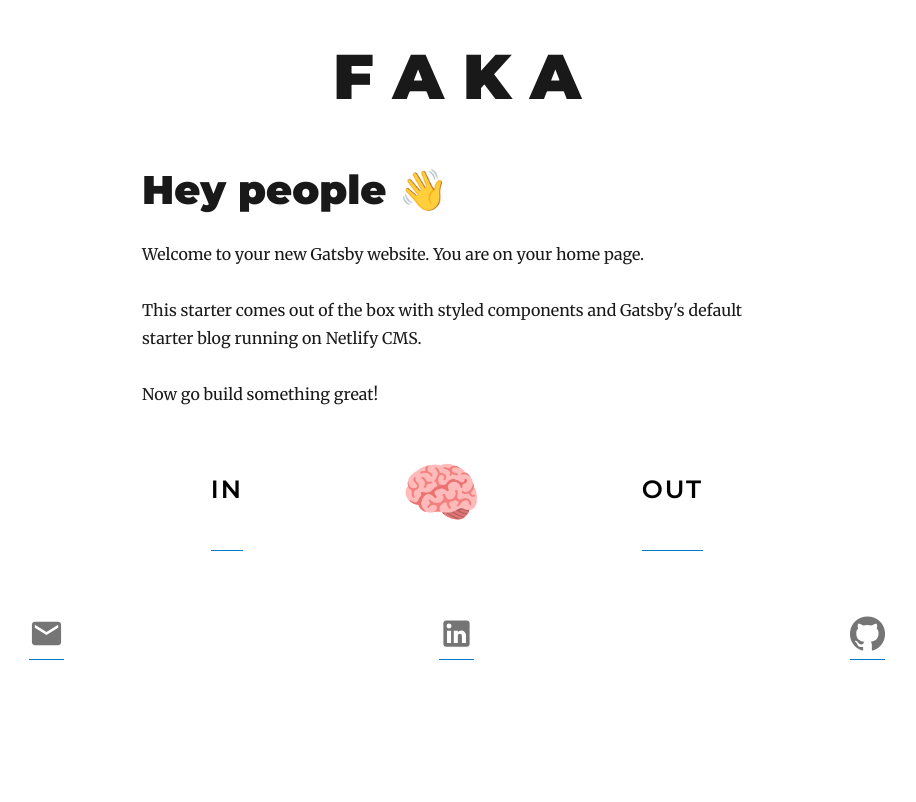
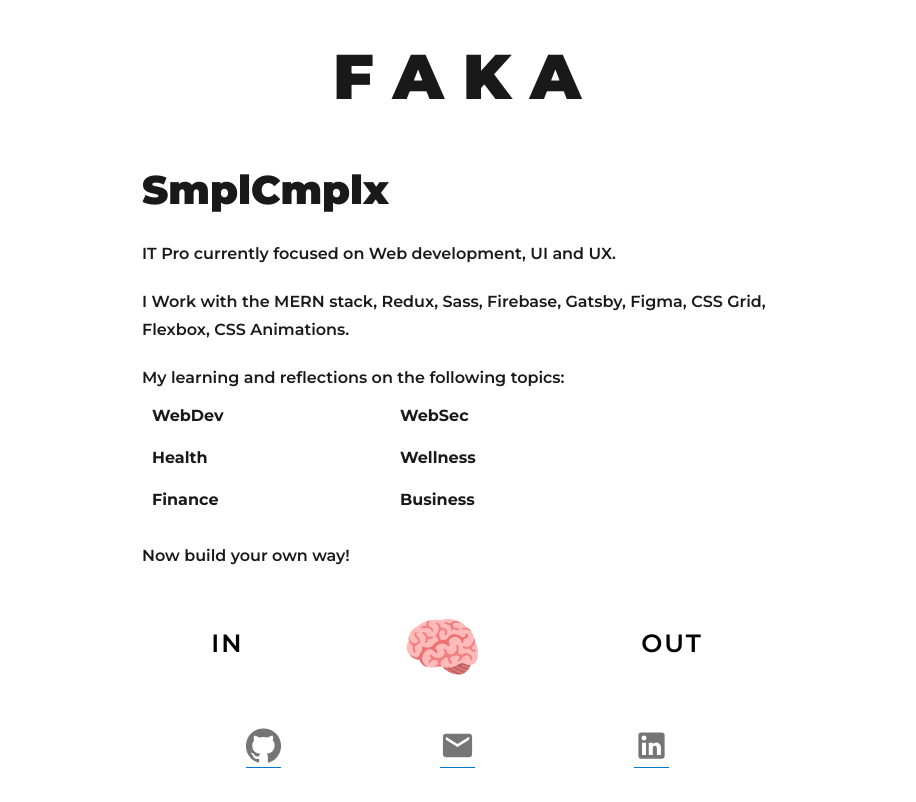
Before and after one commit to zFaka/demo-blog, a Gatsby site: page / in a window 1280 px wide. Shown: the whole page, without its empty margins (183-1099 px from the left). Built offline with nearby package versions, Linux system fonts and the light colour scheme; Gatsby itself is replaced by a stand-in of ours; some packages are replaced by stand-ins of ours.

Commit message:
update homepage

```diff
--- a/gatsby-config.js
+++ b/gatsby-config.js
@@ -1,8 +1,8 @@
 module.exports = {
   siteMetadata: {
     // edit below
-    title: `Gatsby Starter Personal Blog`,
-    author: `Gatsby`,
+    title: `Blog`,
+    author: `FAKA`,
     description: `A starter personal blog with styled components, dark mode, and Netlify CMS.`,
     siteUrl: `https://gatsby-starter-blog-demo.netlify.com/`,
     social: {
@@ -114,8 +114,8 @@ module.exports = {
     {
       resolve: `gatsby-plugin-manifest`,
       options: {
-        name: `Gatsby Starter Blog`,
-        short_name: `GatsbyJS`,
+        name: ` `,
+        short_name: `FAKA`,
         start_url: `/`,
         background_color: `#ffffff`,
         theme_color: `#663399`,
--- a/src/components/layout.js
+++ b/src/components/layout.js
@@ -72,7 +72,6 @@ class Layout extends React.Component {
         >
           <header>{header}</header>
           <main>{children}</main>
-        </div>
           <Footer>
             <div style={{
               display:'flex',
@@ -80,20 +79,26 @@ class Layout extends React.Component {
             }}>
               {/*}© {new Date().getFullYear()}, Built with
           {` `}*/}
-
-          <a href="mailto:facundoarenas29@gmail.com">
-            <EmailIcon color='action' fontSize='large'/>
-          </a>
-
-          <a href="https://www.linkedin.com/in/facundo-arenas">
-            <LinkedInIcon color='action' fontSize='large'/>
-          </a>
-
+              <div>
                 <a href="https://www.github.com/zfaka">
                   <GitHubIcon color='action' fontSize='large'/>
                 </a>
               </div>
+
+              <div>
+                <a href="mailto:facundoarenas29@gmail.com">
+                  <EmailIcon color='action' fontSize='large'/>
+                </a>
+              </div>
+
+              <div>
+                <a href="https://www.linkedin.com/in/facundo-arenas">
+                  <LinkedInIcon color='action' fontSize='large'/>
+                </a>
+              </div>
+            </div>
           </Footer>
+        </div>
       </Wrapper>
     )
   }
--- a/src/components/searchPosts.js
+++ b/src/components/searchPosts.js
@@ -126,7 +126,7 @@ const SearchPosts = ({ posts, localSearchBlog, location, navigate }) => {
         <input
           id="search"
           type="search"
-          placeholder="Search all posts"
+          placeholder="Post"
           value={query}
           onChange={e => {
             navigate(
--- a/src/pages/index.js
+++ b/src/pages/index.js
@@ -4,6 +4,7 @@ import { Link } from "gatsby"
 import Layout from "../components/layout"
 import SEO from "../components/seo"
 import Button from "../components/button"
+import '../utils/styles.css';
 
 class IndexPage extends React.Component {
   render() {
@@ -20,26 +21,82 @@ class IndexPage extends React.Component {
           keywords={[`blog`, `gatsby`, `javascript`, `react`]}
         />
         {/*<img style={{ margin: 0 }} src="./GatsbyScene.svg" alt="Gatsby Scene" />*/}
+
         <h1>
-          Hey people{" "}
-          <span role="img" aria-label="wave emoji">
-            👋
-          </span>
+          SmplCmplx
         </h1>
-        <p>Welcome to your new Gatsby website. You are on your home page.</p>
+
+        <p style={{marginBottom:'20px'}}>
+          IT Pro currently focused on Web development, UI and UX.
+        </p>
+        <p style={{marginBottom:'20px'}}>
+          I Work with the MERN stack, Redux, Sass, Firebase, Gatsby, Figma, CSS Grid, Flexbox, CSS Animations.
+        </p>
         <p>
-          This starter comes out of the box with styled components and Gatsby's
-          default starter blog running on Netlify CMS.
+          My learning and reflections on the following topics:
+          <div
+            display='inline'
+            justifyContent='center'
+            paddingTop='20px'
+            marginBottom='10px'
+          >
+            <ul style={{
+              fontWeight:'700',
+              verticalAlign: 'top',
+              marginTop:'10px',
+              marginLeft:'10px'
+            }}>
+              <li
+                style={{display:'inline-block',
+                  verticalAlign: 'top',
+                  float:'left',
+                  width:'40%'}}
+              >WebDev</li>
+              <li style={{display:'inline-block',
+                verticalAlign: 'top',
+                float:'left',
+                width:'40%'}}
+              >WebSec</li>
+              <li style={{display:'inline-block',
+                verticalAlign: 'top',
+                float:'left',
+                width:'40%'}}
+              >Health</li>
+              <li style={{display:'inline-block',
+                verticalAlign: 'top',
+                float:'left',
+                width:'40%'}}
+              >Wellness</li>
+              <li style={{display:'inline-block',
+                verticalAlign: 'top',
+                float:'left',
+                width:'40%'}}
+              >Finance</li>
+              <li style={{display:'inline-block',
+                verticalAlign: 'top',
+                width:'40%'}}
+              >Business</li>
+            </ul>
+          </div>
         </p>
-        <p>Now go build something great!</p>
+
+        <div>
+        <p style={{marginBottom:'20px'}}>Now build your own way!</p>
+        </div>
+
+
         <div style={{
           display:'flex',
-          justifyContent:'space-around',
+          justifyContent:'space-around'
         }}>
 
+          <div
+            width='100px'
+            height='100px'
+            display='flex-start'
+          >
             <Link to="/blog/">
               <Button
-              marginTop="0 auto"
                 fontSize='25px'
                 color='black'
                 background='white'
@@ -48,34 +105,38 @@ class IndexPage extends React.Component {
                 {/*<BlurOnIcon style={{color:'#ea5867'}} float='left'/>*/}
               </Button>
             </Link>
+          </div>
+
+          <div
+            width='100px'
+            height='100px'
+            display='center'
+          >
             <span role='img' aria-label="brain emoji"
               style={{
-              display: 'block',
-              border: 'none',
-              textAlign: 'center',
                 textDecoration: 'none',
                 cursor: 'default',
-              textTransform: 'uppercase',
-              letterSpacing: '2px',
-              userSelect:'select',
-
+                userSelect:'none',
                 background: "white",
                 fontSize: "65px",
                 fontWeight: "600",
-              borderRadius: "90px",
                 borderColor:'black',
                 padding: "0px 20px",
               }}>
               🧠
             </span>
+          </div>
+
+          <div
+            width='100px'
+            height='100px'
+            display='flex-end'
+          >
             <Link to="/proyects/">
               <Button
                 fontSize='25px'
                 color='black'
                 background='white'
-              display='block'
-              alignItems='center'
-              justifyContent='center'
               >
                 {/*
               <BlurOnIcon style={{color:'#ea5867'}}/>
@@ -84,6 +145,7 @@ class IndexPage extends React.Component {
               </Button>
             </Link>
           </div>
+        </div>
       </Layout>
     )
   }
--- /dev/null
+++ b/src/utils/styles.css
@@ -0,0 +1,10 @@
+body{
+    animation: fadein 1s ease-in;
+    font-family: Montserrat,sans-serif;
+    font-weight: 550;
+}
+
+@keyframes fadein {
+    from { opacity: 0; }
+    to   { opacity: 1; }
+}
--- a/static/opensearch.xml
+++ b/static/opensearch.xml
@@ -1,6 +1,6 @@
 <?xml version="1.0"?>
 <OpenSearchDescription xmlns="http://a9.com/-/spec/opensearch/1.1/">
-  <ShortName>Gatsby Personal Starter Blog</ShortName>
-  <Description>Gatsby Personal Starter Blog</Description>
+  <ShortName>FAKA</ShortName>
+  <Description>Personal FAKA Website</Description>
   <Url type="text/html" method="get" template="https://gatsby-personal-starter-blog-search.netlify.app/blog/?search={searchTerms}"/>
 </OpenSearchDescription>
```
Also changed, not shown: src/components/bio.js (+1 -20 lines), src/pages/blog.js (+11 -8 lines), src/pages/proyects.js (+11 -6 lines), content/assets/gatsby-icon.png, content/assets/profile-pic.jpg. Lines whose indentation alone changed are shown as unchanged.
